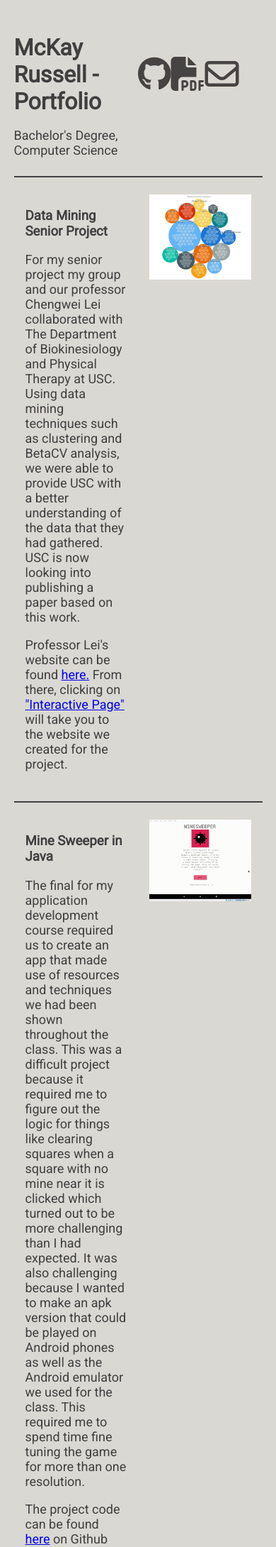
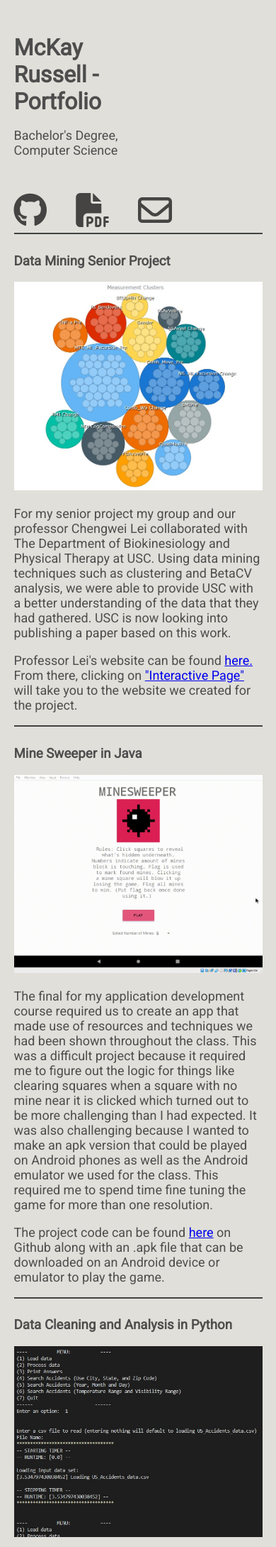
Before and after one commit to McKayRussell/McKayRussell.github.io, a PHP site: page / in a window 390 px wide. Shown: the top 2180 px of the page at 71% size. Run offline with PHP 8.4, Linux system fonts and the light colour scheme; some libraries are stand-ins or nearby versions.

Commit message:
support for mobile screens

```diff
--- a/index.html
+++ b/index.html
@@ -13,9 +13,10 @@
     <title>McKay Russell</title>
   </head>
   <body>
+    <div class="desktop">
       <header>
         <div>
-        <h1>McKay Russell - Portfolio</h1>
+          <h1>McKay Russell Portfolio</h1>
           <p>Bachelor's Degree, Computer Science</p>
         </div>
         <div class="mylinks">
@@ -24,9 +25,23 @@
           <a href="mailto:mckayrussell49@gmail.com"><i class="far fa-envelope fa-3x"></i></a>
         </div>
       </header>
+    </div>
+    <div class="mobile">
+      <header>
+        <div>
+          <h1>McKay Russell - Portfolio</h1>
+          <p>Bachelor's Degree, Computer Science</p>
+        </div>
+      </header>
+      <div class="mylinks">
+        <a href="https://github.com/McKayRussell"><i class="fab fa-github fa-3x"></i></a>
+        <a href="McKay_Russell_Resume.pdf"><i class="fas fa-file-pdf fa-3x"></i></a>
+        <a href="mailto:mckayrussell49@gmail.com"><i class="far fa-envelope fa-3x"></i></a>
+      </div>
+    </div>
     <hr />
     <section class="project">
-      <div>
+      <div class="desktop">
         <h3>Data Mining Senior Project</h3>
         <p>
             For my senior project my group and our professor Chengwei Lei collaborated with The Department of Biokinesiology and Physical Therapy at USC.
@@ -38,13 +53,28 @@
             From there, clicking on <a href="https://www.cs.csub.edu/~clei/research/projects/GOLF/interactive/home.php">"Interactive Page"</a> will take you to the website we created for the project.
         </p>
       </div>
+      <div class="desktop">
+          <img src="images/seniorProjectClusters.jpg" alt="" />
+      </div>
+    </section>
+    <section class="mobile">
       <div>
+        <h3>Data Mining Senior Project</h3>
         <img src="images/seniorProjectClusters.jpg" alt="" />
+        <p>
+            For my senior project my group and our professor Chengwei Lei collaborated with The Department of Biokinesiology and Physical Therapy at USC.
+            Using data mining techniques such as clustering and BetaCV analysis, we were able to provide USC with a better understanding of the data that they had gathered.
+            USC is now looking into publishing a paper based on this work.
+        </p>
+        <p>
+            Professor Lei's website can be found <a href="https://www.cs.csub.edu/~clei/research/projects/GOLF/Golf_therapy.html">here.</a>
+            From there, clicking on <a href="https://www.cs.csub.edu/~clei/research/projects/GOLF/interactive/home.php">"Interactive Page"</a> will take you to the website we created for the project.
+        </p>
       </div>
     </section>
     <hr />
     <section class="project">
-      <div>
+        <div class="desktop">
           <h3>Mine Sweeper in Java</h3>
             <p>
                 The final for my application development course required us to create an app that made use of resources and techniques we had been shown throughout the class.
@@ -56,13 +86,28 @@
                 along with an .apk file that can be downloaded on an Android device or emulator to play the game.
             </p>
         </div>
+        <div class="desktop">
+            <img src="images/minesweeper.gif" alt="" />
+        </div>
+    </section>
+    <section class="mobile">
       <div>
+          <h3>Mine Sweeper in Java</h3>
           <img src="images/minesweeper.gif" alt="" />
+          <p>
+              The final for my application development course required us to create an app that made use of resources and techniques we had been shown throughout the class.
+              This was a difficult project because it required me to figure out the logic for things like clearing squares when a square with no mine near it is clicked which turned out to be more challenging than I had expected.
+              It was also challenging because I wanted to make an apk version that could be played on Android phones as well as the Android emulator we used for the class. This required me to spend time fine tuning the game for more than one resolution.
+          </p>
+          <p>
+              The project code can be found <a href="https://github.com/McKayRussell/Programs/tree/master/App%20Dev%20Final%20Project">here</a> on Github
+              along with an .apk file that can be downloaded on an Android device or emulator to play the game.
+          </p>
       </div>
     </section>
     <hr />
     <section class="project">
-      <div>
+      <div class="desktop">
           <h3>Data Cleaning and Analysis in Python</h3>
             <p>
                 In programming languages we were required to do a group project that involved using Python to clean and analyze similar data sets.
@@ -75,13 +120,29 @@
                 The data file that we used for the project is about 200MB in size.
             </p>
         </div>
+        <div class="desktop">
+            <img src="images/progLangProject.jpg" alt="" />
+        </div>
+    </section>
+    <section class="mobile">
       <div>
+        <h3>Data Cleaning and Analysis in Python</h3>
         <img src="images/progLangProject.jpg" alt="" />
+        <p>
+            In programming languages we were required to do a group project that involved using Python to clean and analyze similar data sets.
+            We were allowed to use the Python data analysis library, pandas, which was very helpful.
+            However, it was still challenging to anticipate and catch errors that would arise from giving the program different data sets.
+            There was also an incentive to make the fastest code in the class which added a level of challenge. Our group had the second fastest code.
+        </p>
+        <p>
+            The project code can be found <a href="https://github.com/McKayRussell/Programs/tree/master/Prog%20Lang%20Group%20Project">here</a> on Github.
+            The data file that we used for the project is about 200MB in size.
+        </p>
       </div>
     </section>
     <hr />
     <section class="project">
-      <div>
+      <div class="desktop">
           <h3>Multilayer Neural Network</h3>
             <p>
                 A backpropagating neural network consisting of three input neurons and three output neurons. When paired with a csv file filled with mock data, the neurons train and output their best guess as to which type of flower the data represents.
@@ -90,21 +151,43 @@
                 Program can be found here <a href="https://github.com/McKayRussell/Programs/tree/master/Neural%20Network">on Github.</a>
             </p>
         </div>
+        <div class="desktop">
+            <img src="images/MultilayerNeuron.jpg" alt="" />
+        </div>
+    </section>
+    <section class="mobile">
       <div>
+        <h3>Multilayer Neural Network</h3>
         <img src="images/MultilayerNeuron.jpg" alt="" />
+          <p>
+              A backpropagating neural network consisting of three input neurons and three output neurons. When paired with a csv file filled with mock data, the neurons train and output their best guess as to which type of flower the data represents.
+          </p>
+          <p>
+              Program can be found here <a href="https://github.com/McKayRussell/Programs/tree/master/Neural%20Network">on Github.</a>
+          </p>
       </div>
     </section>
     <hr />
     <section class="project">
-      <div>
+      <div class="desktop">
           <h3>Max One's Genetic Algorithm</h3>
             <p>
                 A genetic algorithm that uses tournament selection to favor rows of a 2D array with a greater amount of 1's. The goal is to, over generations, 'breed' rows with a higher concentration of 1's ultimately resulting in a row with 20 total 1's.
             </p>
             <p>Program can be found here <a href="https://github.com/McKayRussell/Programs/tree/master/Genetic%20Algorithm">on Github</a>.</p>
         </div>
+        <div class="desktop">
+            <img src="images/GeneticAlgorithm.jpg" alt="" />
+        </div>
+    </section>
+    <section class="mobile">
       <div>
+        <h3>Max One's Genetic Algorithm</h3>
         <img src="images/GeneticAlgorithm.jpg" alt="" />
+          <p>
+              A genetic algorithm that uses tournament selection to favor rows of a 2D array with a greater amount of 1's. The goal is to, over generations, 'breed' rows with a higher concentration of 1's ultimately resulting in a row with 20 total 1's.
+          </p>
+          <p>Program can be found here <a href="https://github.com/McKayRussell/Programs/tree/master/Genetic%20Algorithm">on Github</a>.</p>
       </div>
     </section>
   </body>
--- a/style.css
+++ b/style.css
@@ -2,14 +2,23 @@ body{
     width: 50%;
     margin: 0 auto;
     font-family: 'Roboto', sans-serif;
-    color: #3f3f3f;
-    background-color: #dad8d2;
+    color: #4d4d4d;
+    background-color: #e0dfd9;
+}
+
+.mobile {
+    display: none;
 }
 
 @media only screen and (max-width: 1500px) {
     body{
         width: 90%;
     }
+}
+
+@media only screen and (max-width: 820px) {
+    .mobile{display: block;}
+    .desktop {display: none;}
 }
 
 h1{
```
Lines whose indentation alone changed are shown as unchanged.
